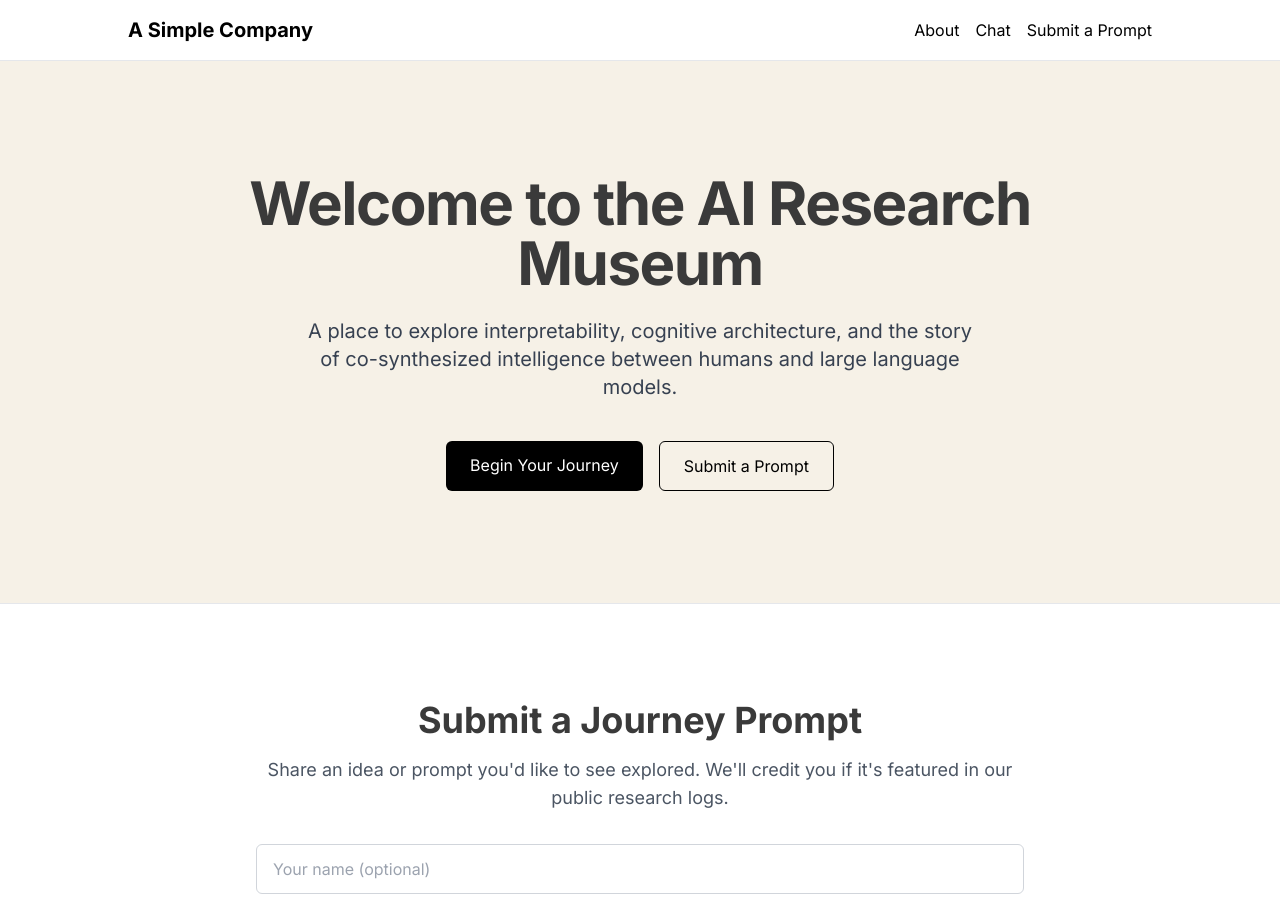
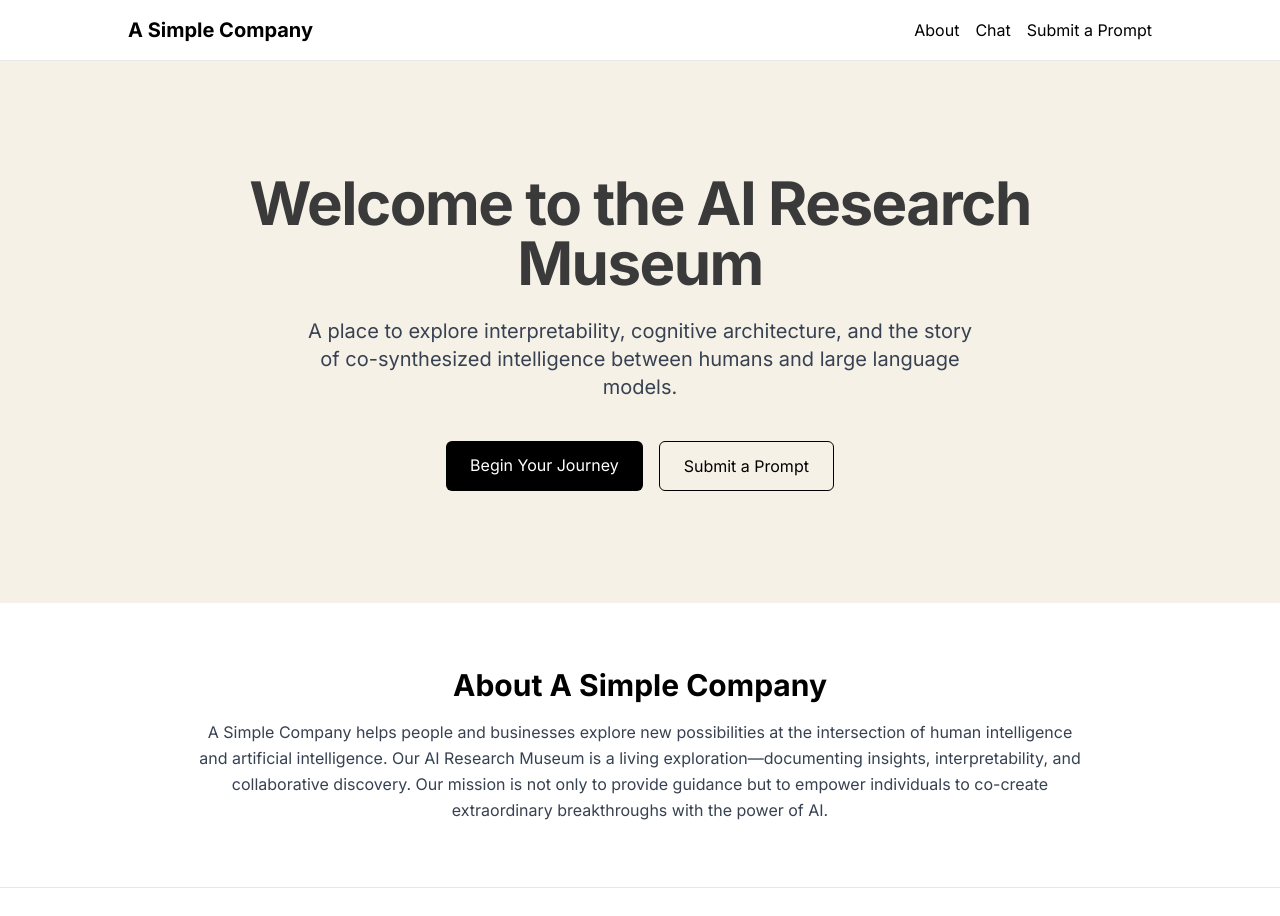
Before and after one commit to clars867/ai-research-museum, a Next.js app: page / in a window 1280 px wide. Shown: the top 916 px of the page. Built offline with nearby package versions, Linux system fonts and the light colour scheme.

Commit message:
Integrate AboutSection into homepage

```diff
--- /dev/null
+++ b/components/AboutSection.js
@@ -0,0 +1,14 @@
+export default function AboutSection() {
+    return (
+      <section id="about" className="bg-white py-16 px-6">
+        <div className="max-w-4xl mx-auto text-center">
+          <h2 className="text-3xl font-bold mb-4">About A Simple Company</h2>
+          <p className="text-gray-700 leading-relaxed">
+            A Simple Company helps people and businesses explore new possibilities at the intersection of human intelligence and artificial intelligence.
+            Our AI Research Museum is a living exploration—documenting insights, interpretability, and collaborative discovery.
+            Our mission is not only to provide guidance but to empower individuals to co-create extraordinary breakthroughs with the power of AI.
+          </p>
+        </div>
+      </section>
+    );
+  }
--- a/pages/index.js
+++ b/pages/index.js
@@ -1,5 +1,6 @@
 import Layout from '../components/Layout';
 import HeroSection from '../components/HeroSection';
+import AboutSection from '../components/AboutSection';
 import PromptForm from '../components/PromptForm';
 import { useState } from 'react';
 
@@ -23,6 +24,7 @@ export default function Home() {
   return (
     <Layout>
       <HeroSection />
+      <AboutSection />
       <PromptForm />
 
       <section id="chat" className="min-h-screen bg-gray-50 flex flex-col items-center justify-center p-8">
```
